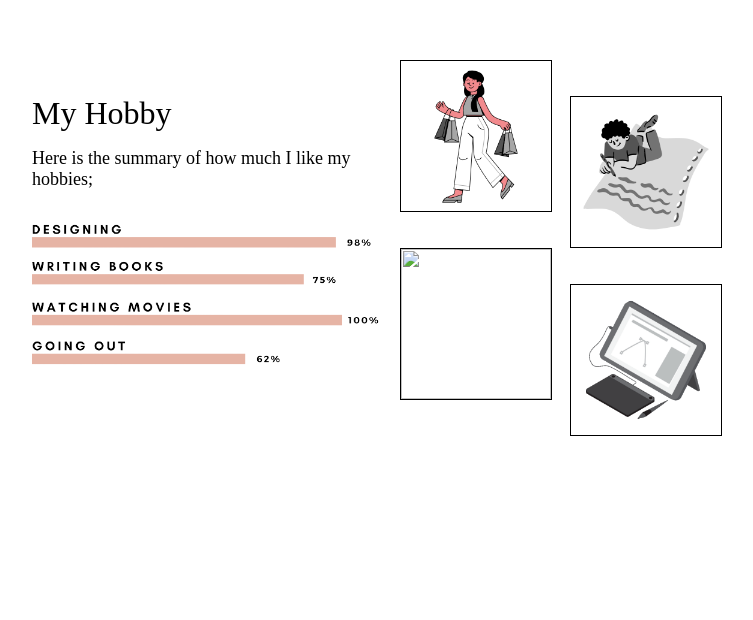
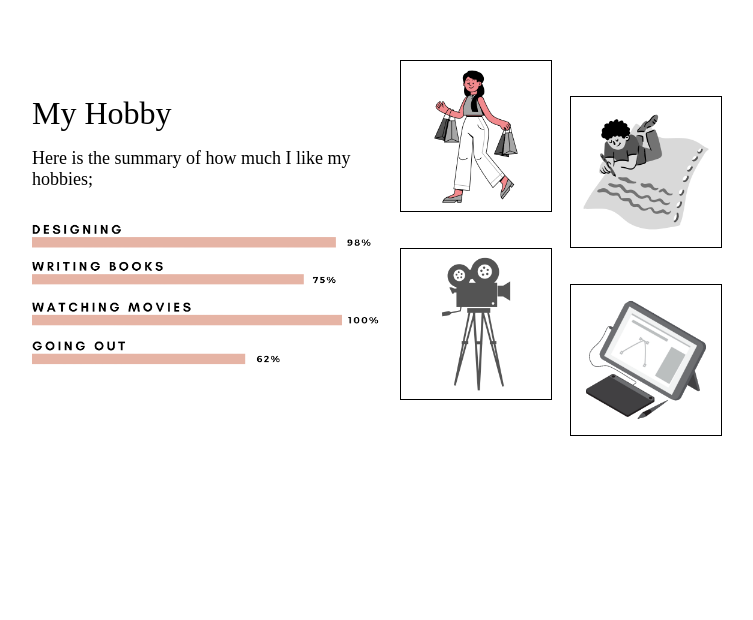
Before and after one commit to syuhanaw/syuhadaspace, a plain HTML site: page Biodata.html in a window 1280 px wide. Shown: the part 1224-1844 px from the top of the page, without its empty margins (263-1016 px from the left). Drawn offline with Linux system fonts and the light colour scheme.

Commit message:
Update Biodata.html

```diff
--- a/Biodata.html
+++ b/Biodata.html
@@ -117,7 +117,7 @@
 <p style="text-align:left;"><font face="Heiti SC" font size="6"> My Hobby</font></p><p style="text-align:left;"><font face="Heiti SC" font size="4"> Here is the summary of how much I like my hobbies;</font></p><br><img src="Biodata/hobby chart.png" width=350></font></p></td>
 
 <td align="center">
-<img src="Biodata/going out icon.png" width=150 border="1%"><br><br><br><img src="IMAGE/Biodata/movie icon.png" width=150 border="1%"></td>
+<img src="Biodata/going out icon.png" width=150 border="1%"><br><br><br><img src="Biodata/movie icon.png" width=150 border="1%"></td>
 
 <td align="center">
 <br><br><br><br><img src="Biodata/writing icon.png" width=150 border="1%"><br><br><br><img src="Biodata/Design icon.png" width= 150 border="1%"></td>
```
